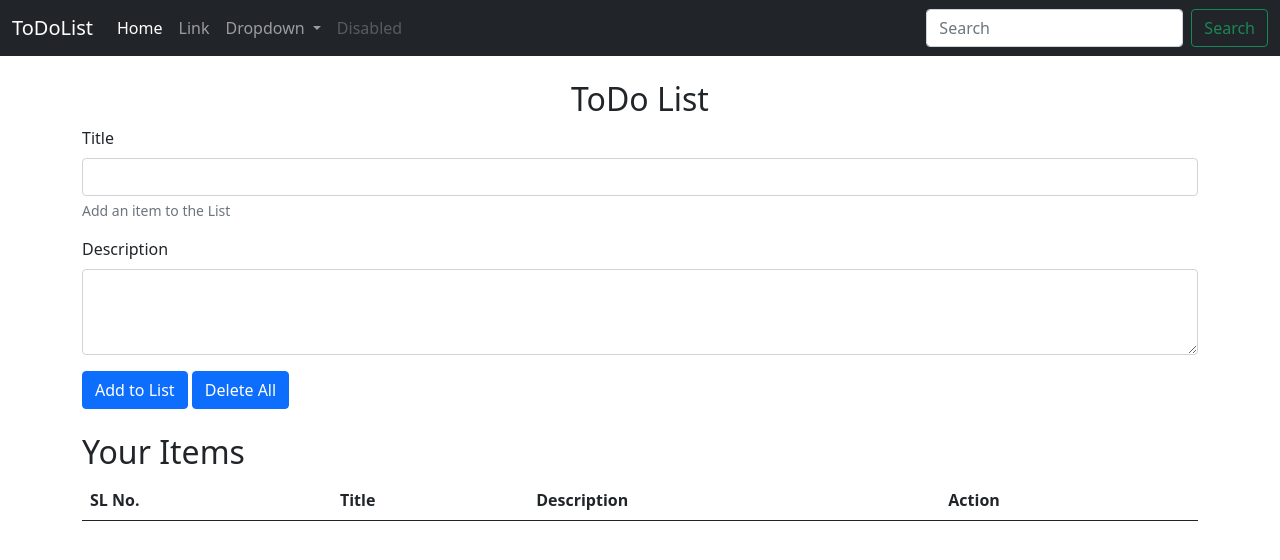
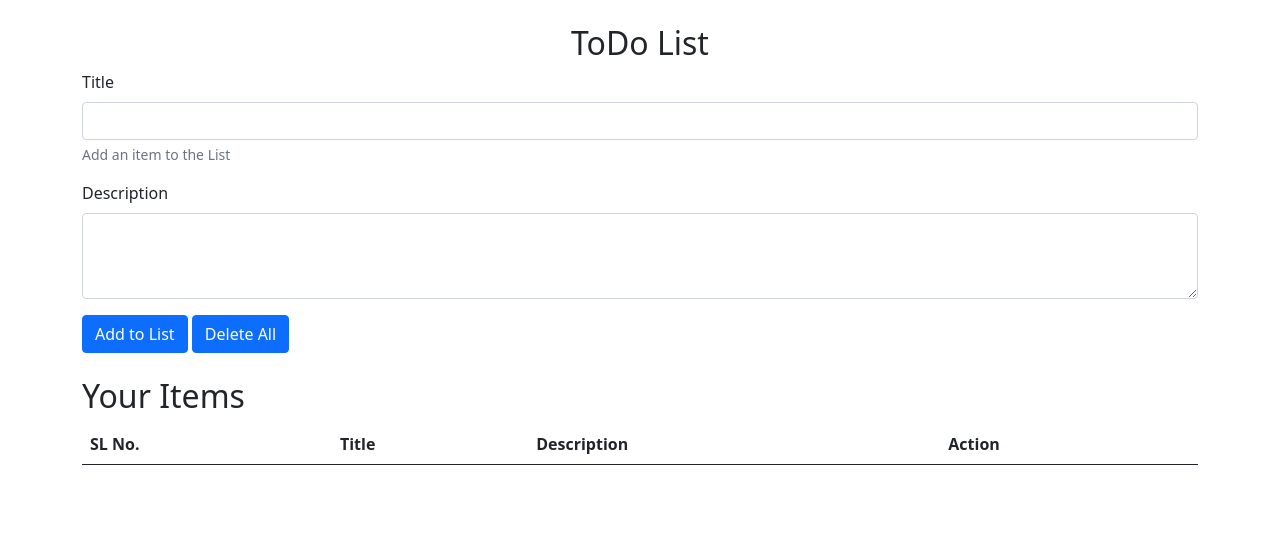
Before and after one commit to danyK69/ToDoList, a plain HTML site: page index.html in a window 1280 px wide. Drawn offline with nearby package versions, Linux system fonts and the light colour scheme.

Commit message:
Made changes in HTML file

```diff
--- a/index.html
+++ b/index.html
@@ -15,47 +15,6 @@
 </head>
 
 <body>
-    <nav class="navbar navbar-expand-lg navbar-dark bg-dark">
-        <div class="container-fluid">
-            <a class="navbar-brand" href="#">ToDoList</a>
-            <button class="navbar-toggler" type="button" data-bs-toggle="collapse"
-                data-bs-target="#navbarSupportedContent" aria-controls="navbarSupportedContent" aria-expanded="false"
-                aria-label="Toggle navigation">
-                <span class="navbar-toggler-icon"></span>
-            </button>
-            <div class="collapse navbar-collapse" id="navbarSupportedContent">
-                <ul class="navbar-nav me-auto mb-2 mb-lg-0">
-                    <li class="nav-item">
-                        <a class="nav-link active" aria-current="page" href="#">Home</a>
-                    </li>
-                    <li class="nav-item">
-                        <a class="nav-link" href="#">Link</a>
-                    </li>
-                    <li class="nav-item dropdown">
-                        <a class="nav-link dropdown-toggle" href="#" id="navbarDropdown" role="button"
-                            data-bs-toggle="dropdown" aria-expanded="false">
-                            Dropdown
-                        </a>
-                        <ul class="dropdown-menu" aria-labelledby="navbarDropdown">
-                            <li><a class="dropdown-item" href="#">Action</a></li>
-                            <li><a class="dropdown-item" href="#">Another action</a></li>
-                            <li>
-                                <hr class="dropdown-divider">
-                            </li>
-                            <li><a class="dropdown-item" href="#">Something else here</a></li>
-                        </ul>
-                    </li>
-                    <li class="nav-item">
-                        <a class="nav-link disabled" href="#" tabindex="-1" aria-disabled="true">Disabled</a>
-                    </li>
-                </ul>
-                <form class="d-flex">
-                    <input class="form-control me-2" type="search" placeholder="Search" aria-label="Search">
-                    <button class="btn btn-outline-success" type="submit">Search</button>
-                </form>
-            </div>
-        </div>
-    </nav>
 
     <div class="container my-4">
         <h2 class="text-center">ToDo List</h2>
```
